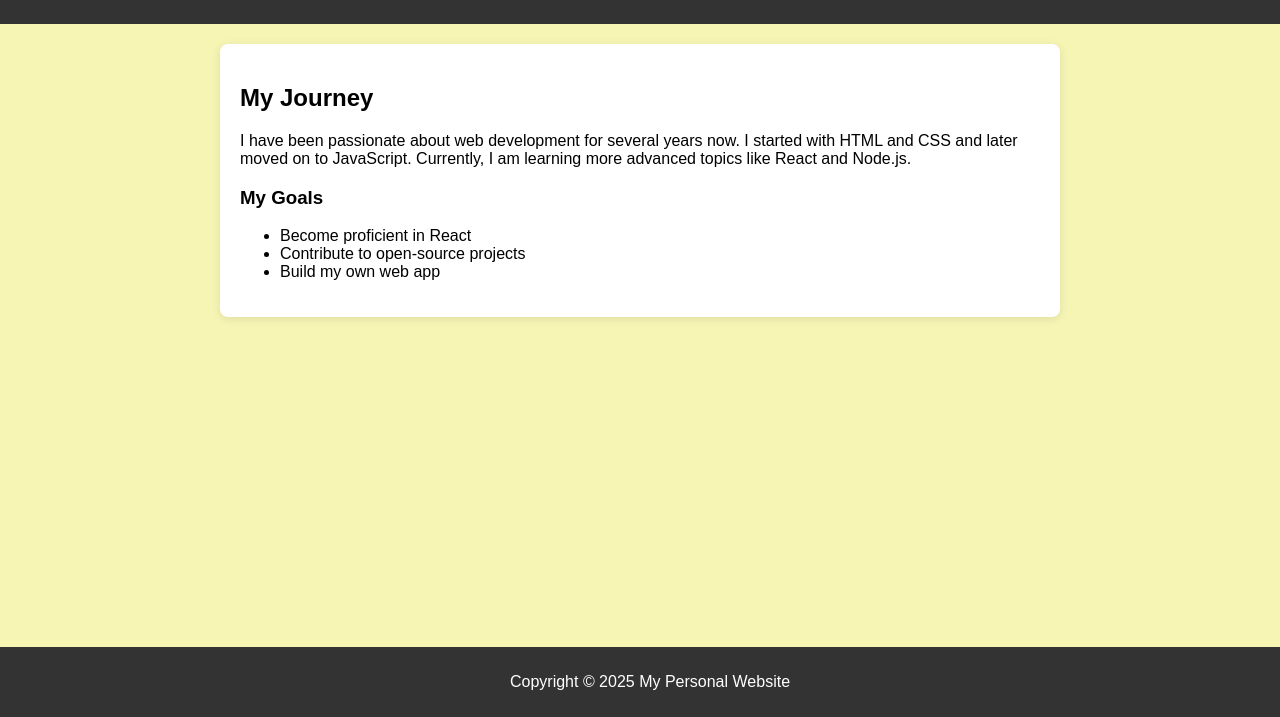
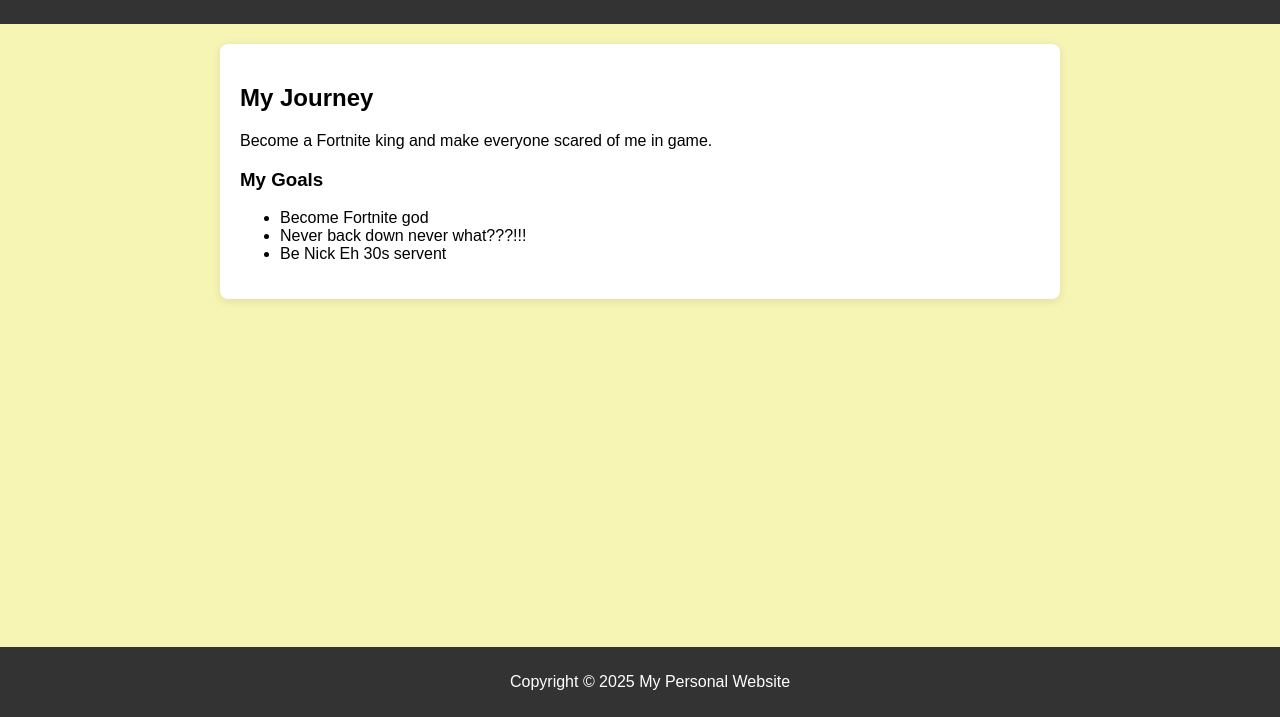
Before and after one commit to Ironman07-ux/Ironman, a plain HTML site: page about.html in a window 1280 px wide. Shown: the part 83-800 px from the top of the page. Drawn offline with Linux system fonts and the light colour scheme.

Commit message:
Update about.html

```diff
--- a/about.html
+++ b/about.html
@@ -20,13 +20,13 @@
 
     <section>
         <h2>My Journey</h2>
-        <p>I have been passionate about web development for several years now. I started with HTML and CSS and later moved on to JavaScript. Currently, I am learning more advanced topics like React and Node.js.</p>
+        <p>Become a Fortnite king and make everyone scared of me in game.</p>
 
         <h3>My Goals</h3>
         <ul>
-            <li>Become proficient in React</li>
-            <li>Contribute to open-source projects</li>
-            <li>Build my own web app</li>
+            <li>Become Fortnite god</li>
+            <li>Never back down never what???!!!</li>
+            <li>Be Nick Eh 30s servent</li>
         </ul>
     </section>
 
```
